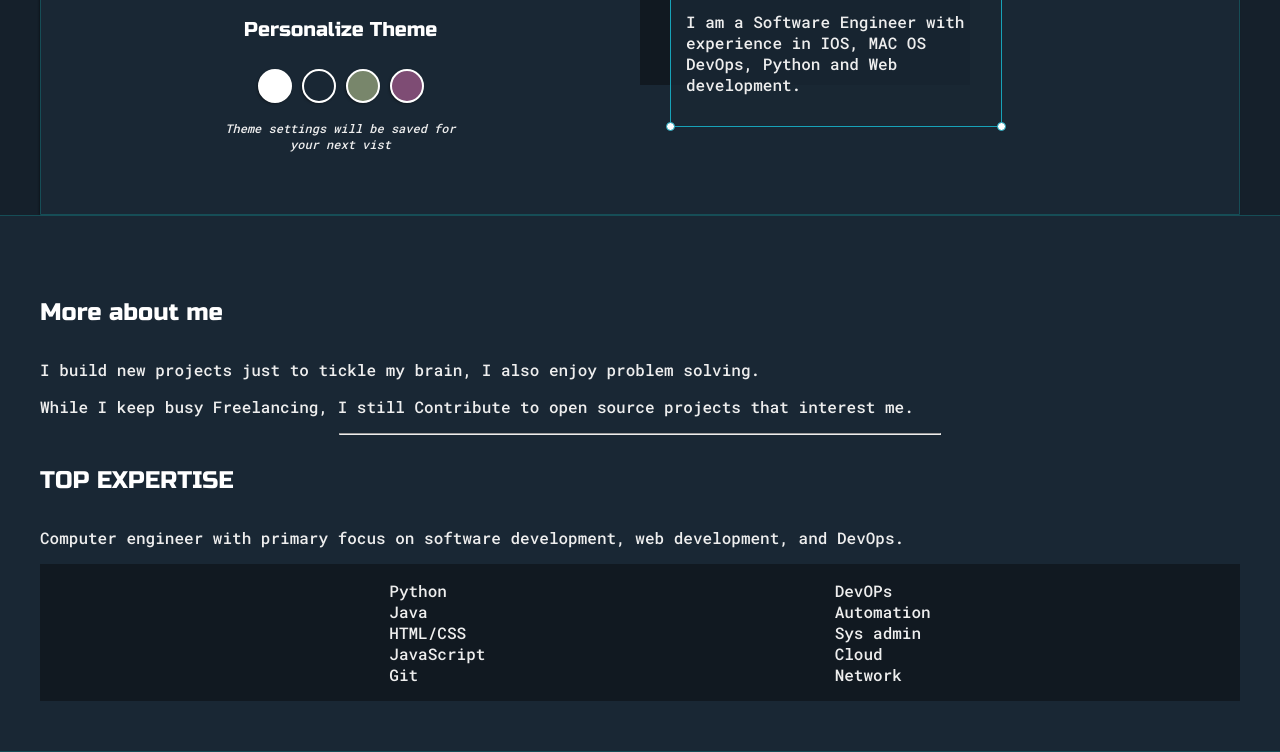
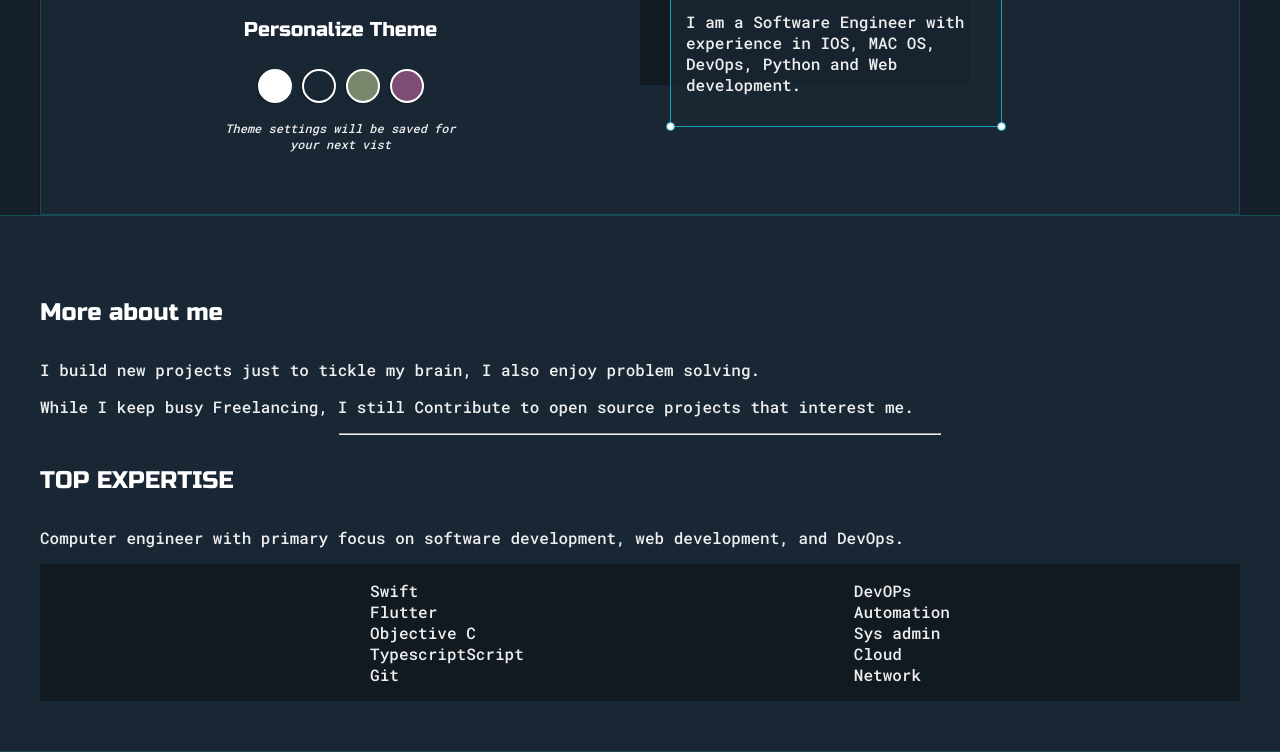
Before and after one commit to mina-adel-vaxooo/my-portfolio, a plain HTML site: page index.html in a window 1280 px wide. Shown: the part 461-1213 px from the top of the page. Drawn offline with nearby package versions, Linux system fonts and the light colour scheme.

Commit message:
Update index.html

```diff
--- a/index.html
+++ b/index.html
@@ -75,7 +75,7 @@
                             <div id="corner-tl" class="corner"></div>
                             <div id="corner-tr" class="corner"></div>
                             <h3>What I Do</h3>
-                            <p>I am a Software Engineer with experience in IOS, MAC OS DevOps, Python and Web development.
+                            <p>I am a Software Engineer with experience in IOS, MAC OS, DevOps, Python and Web development.
                             </p>
                             <div id="corner-br" class="corner"></div>
                             <div id="corner-bl" class="corner"></div>
@@ -101,10 +101,10 @@
                     <p>Computer engineer with primary focus on software development, web development, and DevOps.</p>
                     <div id="skills">
                         <ul>
-                            <li>Python</li>
-                            <li>Java</li>
-                            <li>HTML/CSS</li>
-                            <li>JavaScript</li>
+                            <li>Swift</li>
+                            <li>Flutter</li>
+                            <li>Objective C</li>
+                            <li>TypescriptScript</li>
                             <li>Git</li>
                         </ul>
 
```
